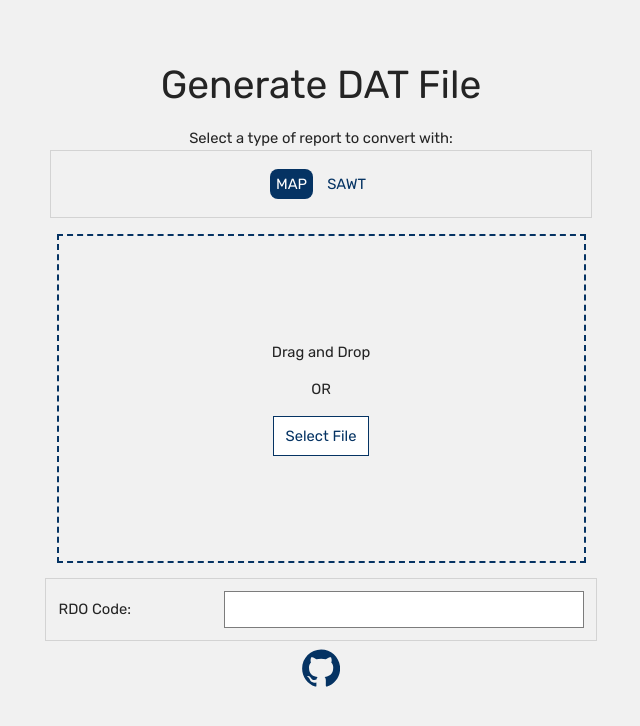
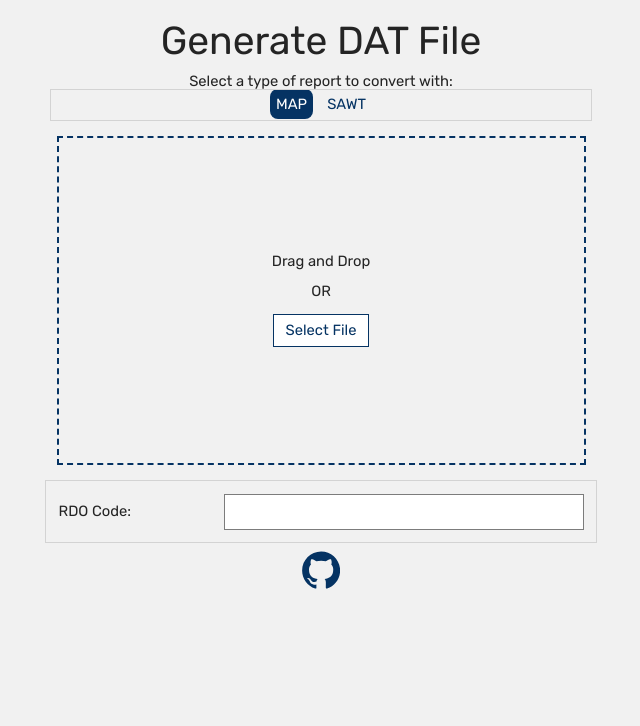
Before and after one commit to github-user-418848/file-converter, a Vue app: page /gen-dat-file/1 in a window 1280 px wide. Shown: the top 726 px of the page, without its empty margins (319-959 px from the left). Built offline with nearby package versions, Linux system fonts and the light colour scheme.

Commit message:
add reset.css and minor style changes

```diff
--- a/src/style.css
+++ b/src/style.css
@@ -1,4 +1,52 @@
 @import url('https://fonts.googleapis.com/css?family=Rubik');
+
+/* reset css */
+
+html, body, div, span, applet, object, iframe,
+h1, h2, h3, h4, h5, h6, p, blockquote, pre,
+a, abbr, acronym, address, big, cite, code,
+del, dfn, em, img, ins, kbd, q, s, samp,
+small, strike, strong, sub, sup, tt, var,
+b, u, i, center,
+dl, dt, dd, ol, ul, li,
+fieldset, form, label, legend,
+table, caption, tbody, tfoot, thead, tr, th, td,
+article, aside, canvas, details, embed,
+figure, figcaption, footer, header, hgroup,
+menu, nav, output, ruby, section, summary,
+time, mark, audio, video {
+	margin: 0;
+	padding: 0;
+	border: 0;
+	font-size: 100%;
+	font: inherit;
+	vertical-align: baseline;
+}
+/* HTML5 display-role reset for older browsers */
+article, aside, details, figcaption, figure,
+footer, header, hgroup, menu, nav, section {
+	display: block;
+}
+body {
+	line-height: 1;
+}
+ol, ul {
+	list-style: none;
+}
+blockquote, q {
+	quotes: none;
+}
+blockquote:before, blockquote:after,
+q:before, q:after {
+	content: '';
+	content: none;
+}
+table {
+	border-collapse: collapse;
+	border-spacing: 0;
+}
+
+/* end of reset css */
 
 *, html, body {
   font-family: 'Rubik', sans-serif;
@@ -22,6 +70,8 @@
   -webkit-font-smoothing: antialiased;
   -moz-osx-font-smoothing: grayscale;
   -webkit-text-size-adjust: 100%;
+
+  scroll-behavior: smooth;
 }
 
 ::selection {
@@ -47,53 +97,7 @@ body > .content {
 }
 
 #app {
-  /* max-width: 1240px;
-  width: 100%; */
   margin: 0 auto;
   text-align: center;
   padding: clamp(0.2rem, 0.2rem + 1.5vw, 2rem);
 }
-/*
-button {
-  border-radius: 8px;
-  border: 1px solid transparent;
-  padding: 0.6em 1.2em;
-  font-size: 1em;
-  font-weight: 500;
-  font-family: inherit;
-  background-color: #1a1a1a;
-  cursor: pointer;
-  transition: border-color 0.25s;
-}
-button:hover {
-  border-color: #646cff;
-}
-button:focus,
-button:focus-visible {
-  outline: 4px auto -webkit-focus-ring-color;
-}
-
-.card {
-  padding: 2em;
-}
-
-#app {
-  max-width: 1240px;
-  width: 100%;
-  margin: 0 auto;
-  text-align: center;
-  padding: clamp(0.2rem, 0.2rem + 1.5vw, 2rem);
-}
-
-@media (prefers-color-scheme: light) {
-  :root {
-    color: #213547;
-    background-color: #ffffff;
-  }
-  a:hover {
-    color: #747bff;
-  }
-  button {
-    background-color: #f9f9f9;
-  }
-} */
```
